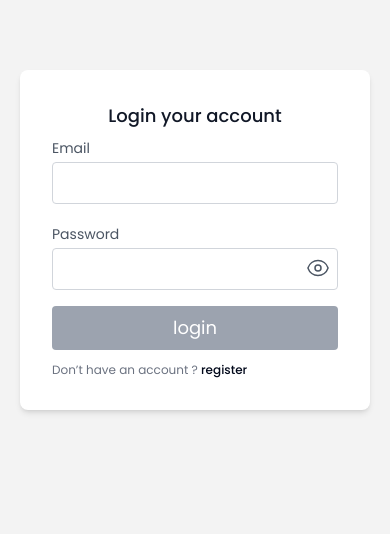
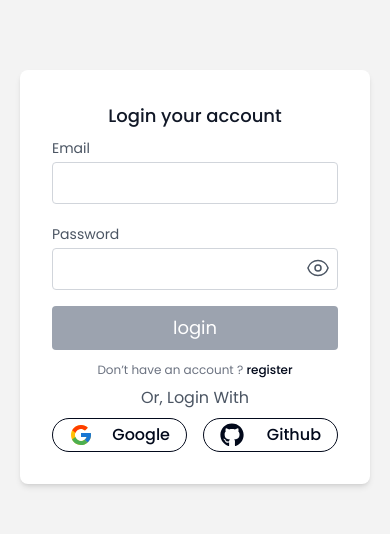
Before and after one commit to ramim-ahmed/the-ramim-real-estate-front-end-application, a React (Vite) app: page /login in a window 390 px wide. Shown: the part 139-673 px from the top of the page. Built offline with nearby package versions, Linux system fonts and the light colour scheme; no server answers.

Commit message:
[DONE] responsive-all-devices

```diff
--- a/package.json
+++ b/package.json
@@ -19,6 +19,7 @@
     "react-hook-form": "^7.51.3",
     "react-hot-toast": "^2.4.1",
     "react-icons": "^5.0.1",
+    "react-leaflet": "^4.2.1",
     "react-router-dom": "^6.22.3",
     "react-spinners": "^0.13.8",
     "swiper": "^11.1.1"
--- a/src/components/AboutUs.jsx
+++ b/src/components/AboutUs.jsx
@@ -1,15 +1,15 @@
 export default function AboutUs() {
   return (
     <section className="text-gray-600 body-font mt-20">
-      <div className=" max-w-[1120px] mx-auto flex py-10 md:flex-row flex-col items-center">
-        <div className="lg:max-w-lg lg:w-full md:w-1/2 w-5/6 mb-10 md:mb-0">
+      <div className="grid grid-cols-12 max-w-[1120px] mx-auto py-10 gap-6 px-3">
+        <div className="mb-10 md:mb-0 lg:col-span-6 col-span-12">
           <img
             className="object-cover object-center rounded"
             alt="hero"
             src="https://images.pexels.com/photos/280212/pexels-photo-280212.jpeg?auto=compress&cs=tinysrgb&w=1260&h=750&dpr=1"
           />
         </div>
-        <div className="lg:flex-grow md:w-1/2 lg:pl-24 md:pl-16 flex flex-col md:items-start md:text-left items-center text-center">
+        <div className=" lg:col-span-6 col-span-12 flex flex-col md:items-start md:text-left items-center text-center">
           <p className="font-medium">ABOUT US</p>
           <h1 className="title-font sm:text-4xl text-3xl mb-4 font-medium text-gray-900 mt-4">
             We&rsquo;re on a Mission to Change <br />
--- a/src/components/LoginForm.jsx
+++ b/src/components/LoginForm.jsx
@@ -3,6 +3,7 @@ import { RiEyeOffLine } from "react-icons/ri";
 import useAuth from "@/hooks/useAuth";
 import { useState } from "react";
 import { Link, useLocation, useNavigate } from "react-router-dom";
+import SocialAuth from "./SocialAuth";
 export default function LoginForm() {
   const { login, firebaseError } = useAuth();
   const [email, setEmail] = useState("");
@@ -15,10 +16,8 @@ export default function LoginForm() {
     navigate(location.state ? location.state : "/");
   };
   return (
-    <form
-      onSubmit={handleLogin}
-      className="lg:w-1/3 md:w-1/2 bg-white rounded-lg p-8 flex flex-col md:mx-auto w-full mt-10 md:mt-0 relative shadow-md"
-    >
+    <div className="lg:w-1/3 md:w-1/2 bg-white rounded-lg p-8 flex flex-col md:mx-auto w-full mt-10 md:mt-0 relative shadow-md">
+      <form onSubmit={handleLogin}>
         <h2 className="text-gray-900 text-center text-lg mb-1 font-medium title-font">
           Login your account
         </h2>
@@ -67,16 +66,21 @@ export default function LoginForm() {
         <button
           disabled={email.length && password.length ? false : true}
           type="submit"
-        className="text-white bg-primary border-0 py-2 px-6 focus:outline-none hover:bg-indigo-600 rounded text-lg disabled:bg-gray-400"
+          className="text-white bg-primary border-0 py-2 px-6 focus:outline-none hover:bg-indigo-600 rounded text-lg disabled:bg-gray-400 w-full"
         >
           login
         </button>
-      <p className="text-xs text-gray-500 mt-3">
+        <p className="text-xs text-gray-500 mt-3 text-center">
           Don&rsquo;t have an account ?{" "}
           <Link className=" text-primary font-medium" to="/register">
             register
           </Link>
         </p>
       </form>
+      <div className="mt-2">
+        <p className="text-center">Or, Login With</p>
+        <SocialAuth />
+      </div>
+    </div>
   );
 }
--- a/src/components/Nav.jsx
+++ b/src/components/Nav.jsx
@@ -79,10 +79,10 @@ export default function Nav() {
                 </div>
                 <ul
                   tabIndex={0}
-                  className="dropdown-content z-[1] menu p-2 shadow bg-base-100 rounded-box w-52"
+                  className="dropdown-content z-[1] menu p-2 shadow bg-base-100 rounded-box lg:w-40 w-24"
                 >
                   <li>
-                    <a>{authUser?.displayName}</a>
+                    <a className="font-semibold">{authUser?.displayName}</a>
                   </li>
                 </ul>
               </div>
--- a/src/components/Properties.jsx
+++ b/src/components/Properties.jsx
@@ -9,7 +9,7 @@ export default function Properties({ data }) {
         </h1>
         <p>Lorem ipsum dolor sit amet consectetur adipisicing elit.</p>
         <div className="grid lg:grid-cols-3 md:grid-cols-2 grid-cols-1 gap-6 mt-10">
-          {data.map((property) => (
+          {data?.map((property) => (
             <Property key={property.id} property={property} />
           ))}
         </div>
--- a/src/components/SocialAuth.jsx
+++ b/src/components/SocialAuth.jsx
@@ -1,13 +1,18 @@
 import { FcGoogle } from "react-icons/fc";
 import { FaGithub } from "react-icons/fa";
 import useAuth from "@/hooks/useAuth";
+import { useLocation, useNavigate } from "react-router-dom";
 export default function SocialAuth() {
   const { signInWithGoogle, signInWithGithub } = useAuth();
-  const handleGoogleAuth = () => {
-    signInWithGoogle();
+  const navigate = useNavigate();
+  const location = useLocation();
+  const handleGoogleAuth = async () => {
+    await signInWithGoogle();
+    navigate(location.state ? location.state : "/");
   };
-  const handleGithubAuth = () => {
-    signInWithGithub();
+  const handleGithubAuth = async () => {
+    await signInWithGithub();
+    navigate(location.state ? location.state : "/");
   };
   return (
     <div className="flex justify-center space-x-4">
--- a/src/lib/query.jsx
+++ b/src/lib/query.jsx
@@ -1,11 +1,13 @@
 export const fetchProperties = async () => {
-  const res = await fetch("http://localhost:9000/estate");
+  const res = await fetch("https://mock-json-server-apis.vercel.app/estate");
   const data = await res.json();
   return data;
 };
 
 export const fetchPropertyDetailsById = async (id) => {
-  const res = await fetch(`http://localhost:9000/estate/${id}`);
+  const res = await fetch(
+    `https://mock-json-server-apis.vercel.app/estate/${id}`
+  );
   const data = await res.json();
   return data;
 };
--- a/src/pages/Home.jsx
+++ b/src/pages/Home.jsx
@@ -13,7 +13,7 @@ export default function Home() {
   return (
     <div>
       <Helmet>
-        <title>Home</title>
+        <title>THE RAMIM-REAL ESTATE | Home</title>
       </Helmet>
       <Banner />
       <AboutUs />
--- a/src/pages/PropertyDetails.jsx
+++ b/src/pages/PropertyDetails.jsx
@@ -90,7 +90,7 @@ export default function PropertyDetails() {
             <button className="relative inline-flex items-center justify-start px-6 py-3 overflow-hidden font-medium transition-all bg-white rounded hover:bg-white group">
               <span className="w-48 h-48 rounded rotate-[-40deg] bg-blue-600 absolute bottom-0 left-0 -translate-x-full ease-out duration-500 transition-all translate-y-full mb-9 ml-9 group-hover:ml-0 group-hover:mb-32 group-hover:translate-x-0"></span>
               <span className="relative w-full text-left text-black transition-colors duration-300 ease-in-out group-hover:text-white">
-                Book An Appointment
+                Booked Now
               </span>
             </button>
           </div>
--- a/src/providers/AuthProvider.jsx
+++ b/src/providers/AuthProvider.jsx
@@ -56,6 +56,7 @@ export default function AuthProvider({ children }) {
       toast.error(error?.message);
     }
   };
+  // google auth
   const signInWithGoogle = async () => {
     const provider = new GoogleAuthProvider();
     const auth = getAuth();
@@ -73,6 +74,7 @@ export default function AuthProvider({ children }) {
       toast.error(error?.message);
     }
   };
+  // github auth
   const signInWithGithub = async () => {
     const provider = new GithubAuthProvider();
     const auth = getAuth();
@@ -95,6 +97,7 @@ export default function AuthProvider({ children }) {
     const auth = getAuth();
     return signOut(auth);
   };
+  //   update profile user
   const updateUserProfile = async (username, photo_url) => {
     const auth = getAuth();
     setLoading(true);
@@ -110,6 +113,7 @@ export default function AuthProvider({ children }) {
       toast.error(error?.message);
     }
   };
+  //   observer auth state changes
   useEffect(() => {
     const auth = getAuth();
     const unSubscribe = onAuthStateChanged(auth, (user) => {
```
Also changed, not shown: src/components/Statistic.jsx (+6 -6 lines), src/pages/UpdateProfile.jsx (+9 -3 lines), 2 other files (tests, documents, lock files or other folders). Lines whose indentation alone changed are shown as unchanged.
